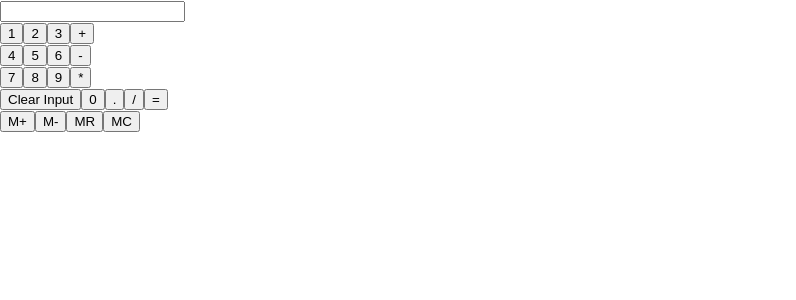
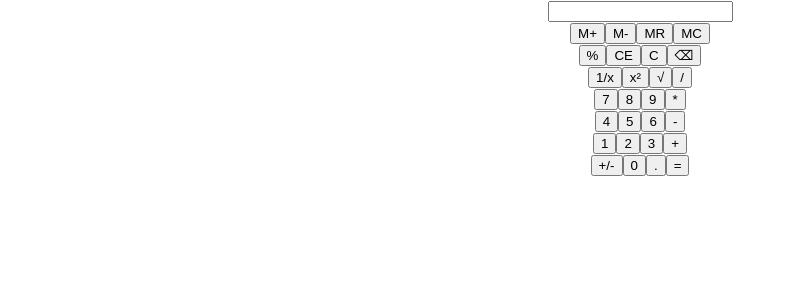
Before and after one commit to nguyenhuy22711/KTPM_2, a React (Create React App) app: page / in a window 1280 px wide. Shown: the top 300 px of the page, without its empty margins (0-796 px from the left). Built offline with nearby package versions, Linux system fonts and the light colour scheme.

Commit message:
thêm chức năng

```diff
--- a/package.json
+++ b/package.json
@@ -9,7 +9,6 @@
     "mathjs": "^12.4.2",
     "react": "^18.3.1",
     "react-dom": "^18.3.1",
-    "react-scripts": "5.0.1",
     "web-vitals": "^2.1.4"
   },
   "scripts": {
@@ -35,5 +34,8 @@
       "last 1 firefox version",
       "last 1 safari version"
     ]
+  },
+  "devDependencies": {
+    "react-scripts": "^5.0.1"
   }
 }
--- a/src/Calculator/calculator.js
+++ b/src/Calculator/calculator.js
@@ -1,5 +1,7 @@
 import React, { useState } from 'react';
 import * as math from 'mathjs';
+import '../App.css';
+
 
 function Calculator() {
   const [expression, setExpression] = useState('');
@@ -65,46 +67,116 @@ function Calculator() {
     setExpression('');
   };
 
+  const handleDeleteLastChar = () => {
+    setExpression(expression.slice(0, -1));
+  };
 
+  const handleSquareRoot = () => {
+    try {
+      const result = math.evaluate(`sqrt(${expression})`);
+      setExpression(result.toString());
+    } catch (error) {
+      console.error("Square root error:", error);
+    }
+  };
+
+  const handlePercentage = () => {
+    try {
+      const result = math.evaluate(`${expression} / 100`);
+      setExpression(result.toString());
+    } catch (error) {
+      console.error("Percentage error:", error);
+    }
+  };
+  //x²
+  const handleSquare = () => {
+    try {
+      const result = math.evaluate(`(${expression})^2`);
+      setExpression(result.toString());
+    } catch (error) {
+      console.error("Square calculation error:", error);
+    }
+  };
+  //1/x
+  const handleInverse = () => {
+    try {
+      const result = math.evaluate(`1 / (${expression})`);
+      setExpression(result.toString());
+    } catch (error) {
+      console.error("Inverse calculation error:", error);
+    }
+  };
+  //CE
+  const handleClearEntry = () => {
+    setExpression('');
+  };
+  //+/-
+  const handleToggleSign = () => {
+    setExpression((prevExpression) => {
+      if (prevExpression.startsWith('-')) {
+        return prevExpression.slice(1);
+      } else {
+        return '-' + prevExpression;
+      }
+    });
+  };
 
   return (
+    <div className="calculator">
+      <input className="display" type="text" value={expression} readOnly />
+      <div className="buttons">
+
         <div>
-      <input type="text" value={expression} readOnly />
+        <button onClick={handleMemoryAdd}>M+</button>
+        <button onClick={handleMemorySubtract}>M-</button>
+        <button onClick={handleMemoryRecall}>MR</button>
+        <button onClick={handleMemoryClear}>MC</button>
+        </div>
         <div>
+
+        <button onClick={handlePercentage}>%</button>
+        <button onClick={handleClearEntry}>CE</button>
+        <button onClick={handleClearInput}>C</button>
+        <button onClick={handleDeleteLastChar}>⌫</button>
+        </div>
+        <div>
+        <button onClick={handleInverse}>1/x</button>
+        <button onClick={handleSquare}>x²</button>
+        <button onClick={handleSquareRoot}>√</button>
+        <button onClick={() => handleButtonClick('/')}>/</button>
+        </div>
         {/* Buttons for basic operations */}
-        <button onClick={() => handleButtonClick('1')}>1</button>
-        <button onClick={() => handleButtonClick('2')}>2</button>
-        <button onClick={() => handleButtonClick('3')}>3</button>
-        <button onClick={() => handleButtonClick('+')}>+</button>
+        <div>
+        <button onClick={() => handleButtonClick('7')}>7</button>
+        <button onClick={() => handleButtonClick('8')}>8</button>
+        <button onClick={() => handleButtonClick('9')}>9</button>
+        <button onClick={() => handleButtonClick('*')}>*</button>
         </div>
+
         <div>
         <button onClick={() => handleButtonClick('4')}>4</button>
         <button onClick={() => handleButtonClick('5')}>5</button>
         <button onClick={() => handleButtonClick('6')}>6</button>
         <button onClick={() => handleButtonClick('-')}>-</button>
         </div>
+
         <div>
-        <button onClick={() => handleButtonClick('7')}>7</button>
-        <button onClick={() => handleButtonClick('8')}>8</button>
-        <button onClick={() => handleButtonClick('9')}>9</button>
-        <button onClick={() => handleButtonClick('*')}>*</button>
+        <button onClick={() => handleButtonClick('1')}>1</button>
+        <button onClick={() => handleButtonClick('2')}>2</button>
+        <button onClick={() => handleButtonClick('3')}>3</button>
+        <button onClick={() => handleButtonClick('+')}>+</button>
         </div>
+
         <div>
-        <button onClick={handleClearInput}>Clear Input</button>
+        <button onClick={handleToggleSign}>+/-</button>
         <button onClick={() => handleButtonClick('0')}>0</button>
         <button onClick={() => handleButtonClick('.')}>.</button>
-        <button onClick={() => handleButtonClick('/')}>/</button>
         <button onClick={handleCalculate}>=</button>
         </div>
-      <div>
-        {/* Memory operations */}
-        <button onClick={handleMemoryAdd}>M+</button>
-        <button onClick={handleMemorySubtract}>M-</button>
-        <button onClick={handleMemoryRecall}>MR</button>
-        <button onClick={handleMemoryClear}>MC</button>
+        {/* Additional functions */}
       </div>
-      <div>
       {/* Display history */}
+      <div className="history">
         <ul>
           {calculationHistory.map((item, index) => (
             <li key={index}>
@@ -117,5 +189,4 @@ function Calculator() {
   );
 }
 
-
 export default Calculator;
```
Also changed, not shown: 1 other file (tests, documents, lock files or other folders). Lines whose indentation alone changed are shown as unchanged.
